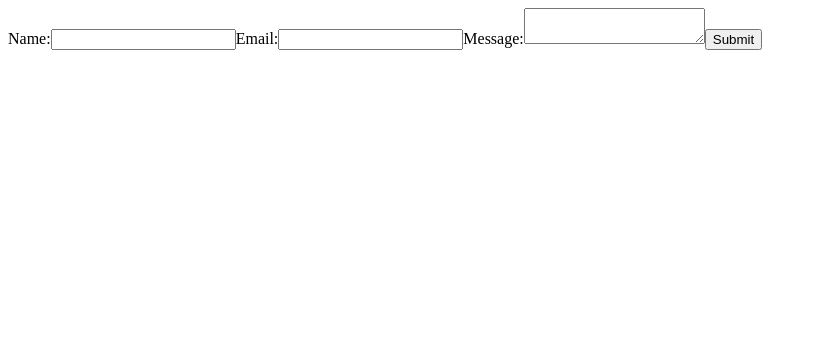
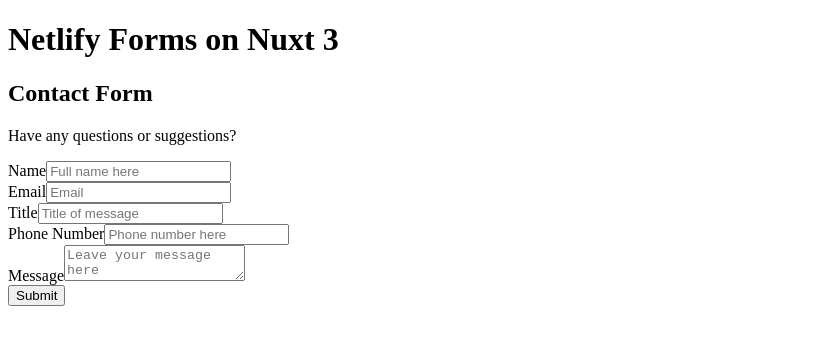
Before and after one commit to MelvinPeepers/nuxt_three_form_js, a Nuxt app: page / in a window 1280 px wide. Shown: the top 344 px of the page, without its empty margins (0-817 px from the left). Built offline with nearby package versions, Linux system fonts and the light colour scheme.

Commit message:
form update8

```diff
--- a/app.vue
+++ b/app.vue
@@ -1,6 +1,6 @@
 <template>
 
-  <form
+  <!-- <form
     name="contact"
     method="POST"
     data-netlify="true"
@@ -19,9 +19,66 @@
 
     <button type="submit">Submit</button>
 
-  </form>
+  </form> -->
+
+
+  <div class="container">
+
+        <h1>Netlify Forms on Nuxt 3</h1>
+
+        <h2>Contact Form</h2>
+
+        <p>Have any questions or suggestions?</p>
+
+        <form
+          name="contact"
+          method="POST"
+          data-netlify="true"
+          action="thank you"
+          >
+
+            <div class="row">
+
+                <div class="column">
+                    <label for="name">Name</label>
+                    <input type="text" id="name" name="name" placeholder="Full name here">
+                </div>
+
+                <div class="column">
+                    <label for="email">Email</label>
+                    <input type="email" id="email" name="email" placeholder="Email">
+                </div>
+
+            </div>
+
+            <div class="row">
+
+                <div class="column">
+                    <label for="subject">Title</label>
+                    <input type="text" id="title" name="title" placeholder="Title of message">
+                </div>
+
+                <div class="column">
+                    <label for="phone">Phone Number</label>
+                    <input type="tel" id="phone" name="phone" placeholder="Phone number here">
+                </div>
+
+            </div>
+
+            <div class="row">
+                <div class="column">
+                    <label for="message">Message</label>
+                    <textarea id="message" name="message" placeholder="Leave your message here"></textarea>
+                </div>
+            </div>
+
+            <button type="submit">Submit</button>
+
+        </form>
+
+    </div>
 
 </template>
 
-
-<!-- build command: npm run generate -->
+<!--
+build command: npm run generate -->
```
